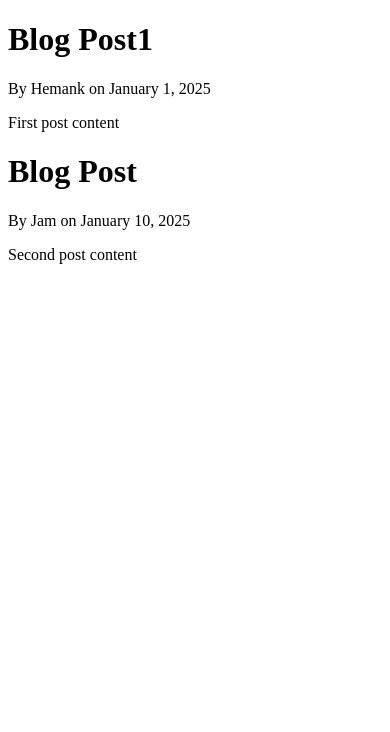
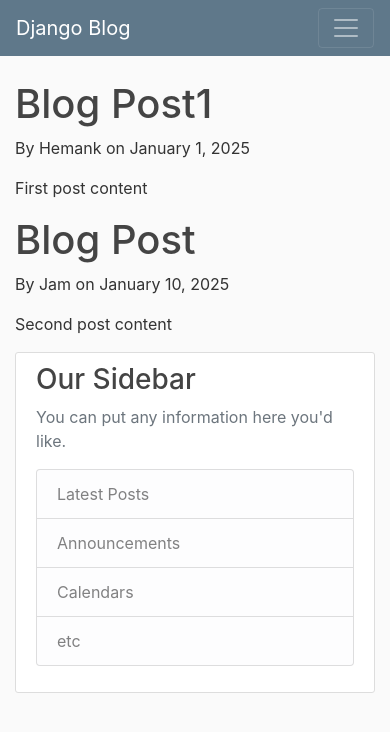
Before and after one commit to hemankpatwal/my-django-project, a Django app: page / in a window 390 px wide. Shown: the top 732 px of the page. Run offline with Django 5.2, Linux system fonts and the light colour scheme; some libraries are stand-ins or nearby versions.

Commit message:
added CSS file

```diff
--- /dev/null
+++ b/blog/static/blog/main.css
@@ -0,0 +1,84 @@
+body {
+    background: #fafafa;
+    color: #333333;
+    margin-top: 5rem;
+  }
+
+  h1, h2, h3, h4, h5, h6 {
+    color: #444444;
+  }
+
+  ul {
+    margin: 0;
+  }
+
+  .bg-steel {
+    background-color: #5f788a;
+  }
+
+  .site-header .navbar-nav .nav-link {
+    color: #cbd5db;
+  }
+
+  .site-header .navbar-nav .nav-link:hover {
+    color: #ffffff;
+  }
+
+  .site-header .navbar-nav .nav-link.active {
+    font-weight: 500;
+  }
+
+  .content-section {
+    background: #ffffff;
+    padding: 10px 20px;
+    border: 1px solid #dddddd;
+    border-radius: 3px;
+    margin-bottom: 20px;
+  }
+
+  .article-title {
+    color: #444444;
+  }
+
+  a.article-title:hover {
+    color: #428bca;
+    text-decoration: none;
+  }
+
+  .article-content {
+    white-space: pre-line;
+  }
+
+  .article-img {
+    height: 65px;
+    width: 65px;
+    margin-right: 16px;
+  }
+
+  .article-metadata {
+    padding-bottom: 1px;
+    margin-bottom: 4px;
+    border-bottom: 1px solid #e3e3e3
+  }
+
+  .article-metadata a:hover {
+    color: #333;
+    text-decoration: none;
+  }
+
+  .article-svg {
+    width: 25px;
+    height: 25px;
+    vertical-align: middle;
+  }
+
+  .account-img {
+    height: 125px;
+    width: 125px;
+    margin-right: 20px;
+    margin-bottom: 16px;
+  }
+
+  .account-heading {
+    font-size: 2.5rem;
+  }
--- /dev/null
+++ b/blog/templates/blog/base.html
@@ -0,0 +1,69 @@
+{% load static %}
+<!DOCTYPE html>
+
+<html>
+    <head>
+        <meta charset="utf-8">
+        <meta name="viewport" content="width=device-width, initial-scale=1, shrink-to-fit=no">
+
+        <!-- Bootstrap CSS -->
+        <link rel="stylesheet" href="https://cdn.jsdelivr.net/npm/bootstrap@4.0.0/dist/css/bootstrap.min.css" integrity="sha384-Gn5384xqQ1aoWXA+058RXPxPg6fy4IWvTNh0E263XmFcJlSAwiGgFAW/dAiS6JXm" crossorigin="anonymous">
+
+        <link rel="stylesheet" type="text/css" href="{% static 'blog/main.css' %}">
+
+        {% if title %}
+            <title>Django Blog - {{ title }}</title>
+        {% else %}
+            <title>Django Blog</title>
+        {% endif %}
+    </head>
+    <body>
+        <header class="site-header">
+            <nav class="navbar navbar-expand-md navbar-dark bg-steel fixed-top">
+                <div class="container">
+                    <a class="navbar-brand mr-4" href="/">Django Blog</a>
+                    <button class="navbar-toggler" type="button" data-toggle="collapse" data-target="#navbarToggle" aria-controls="navbarToggle" aria-expanded="false" aria-label="Toggle navigation">
+                    <span class="navbar-toggler-icon"></span>
+                    </button>
+                    <div class="collapse navbar-collapse" id="navbarToggle">
+                        <div class="navbar-nav mr-auto">
+                            <a class="nav-item nav-link" href="/">Home</a>
+                            <a class="nav-item nav-link" href="/about">About</a>
+                        </div>
+                        <!-- Navbar Right Side -->
+                        <div class="navbar-nav">
+                            <a class="nav-item nav-link" href="#">Login</a>
+                            <a class="nav-item nav-link" href="#">Register</a>
+                        </div>
+                    </div>
+                </div>
+            </nav>
+        </header>
+        <main role="main" class="container">
+            <div class="row">
+              <div class="col-md-8">
+                {% block content %}{% endblock %}
+              </div>
+              <div class="col-md-4">
+                <div class="content-section">
+                  <h3>Our Sidebar</h3>
+                  <p class='text-muted'>You can put any information here you'd like.
+                    <ul class="list-group">
+                      <li class="list-group-item list-group-item-light">Latest Posts</li>
+                      <li class="list-group-item list-group-item-light">Announcements</li>
+                      <li class="list-group-item list-group-item-light">Calendars</li>
+                      <li class="list-group-item list-group-item-light">etc</li>
+                    </ul>
+                  </p>
+                </div>
+              </div>
+            </div>
+        </main>
+
+
+        <script src="https://code.jquery.com/jquery-3.2.1.slim.min.js" integrity="sha384-KJ3o2DKtIkvYIK3UENzmM7KCkRr/rE9/Qpg6aAZGJwFDMVNA/GpGFF93hXpG5KkN" crossorigin="anonymous"></script>
+        <script src="https://cdn.jsdelivr.net/npm/popper.js@1.12.9/dist/umd/popper.min.js" integrity="sha384-ApNbgh9B+Y1QKtv3Rn7W3mgPxhU9K/ScQsAP7hUibX39j7fakFPskvXusvfa0b4Q" crossorigin="anonymous"></script>
+        <script src="https://cdn.jsdelivr.net/npm/bootstrap@4.0.0/dist/js/bootstrap.min.js" integrity="sha384-JZR6Spejh4U02d8jOt6vLEHfe/JQGiRRSQQxSfFWpi1MquVdAyjUar5+76PVCmYl" crossorigin="anonymous"></script>
+
+    </body>
+</html>
--- a/blog/templates/blog/home.html
+++ b/blog/templates/blog/home.html
@@ -1,19 +1,8 @@
-<!DOCTYPE html>
-
-<html>
-    <head>
-        {% if title %}
-            <title>Django Blog - {{ title }}</title>
-        {% else %}
-            <title>Django Blog</title>
-        {% endif %}
-
-    </head>
-    <body>
-        {% for post in posts %}
-            <h1>{{ post.title }}</h1>
-            <p>By {{ post.author }} on {{ post.date_posted }}</p>
-            <p> {{ post.content }}</p>
-        {% endfor %}
-    </body>
-</html>
+{% extends "blog/base.html" %}
+{% block content %}
+    {% for post in posts %}
+        <h1>{{ post.title }}</h1>
+        <p>By {{ post.author }} on {{ post.date_posted }}</p>
+        <p> {{ post.content }}</p>
+    {% endfor %}
+{% endblock content %}
```
Also changed, not shown: blog/templates/blog/about.html (+4 -14 lines).
